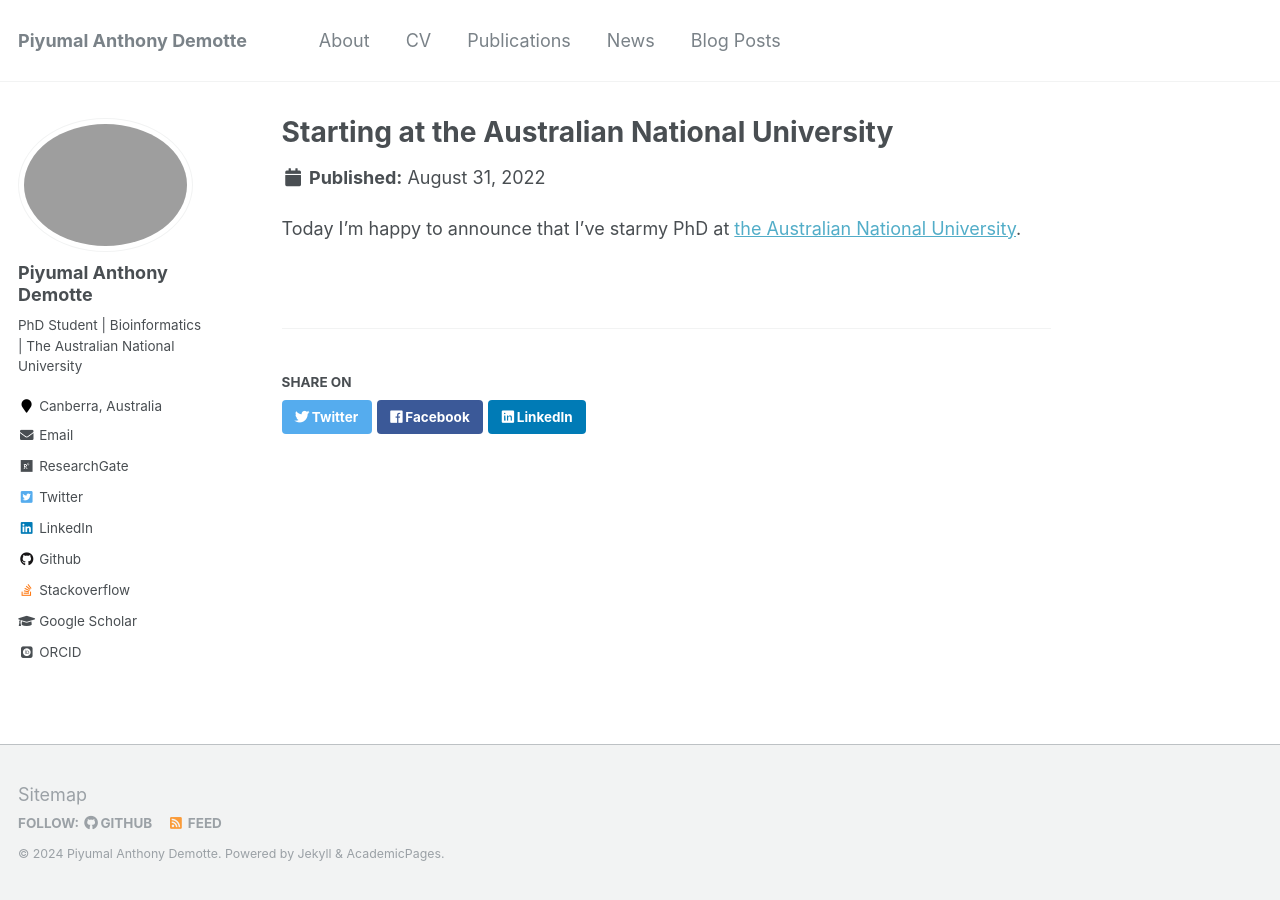
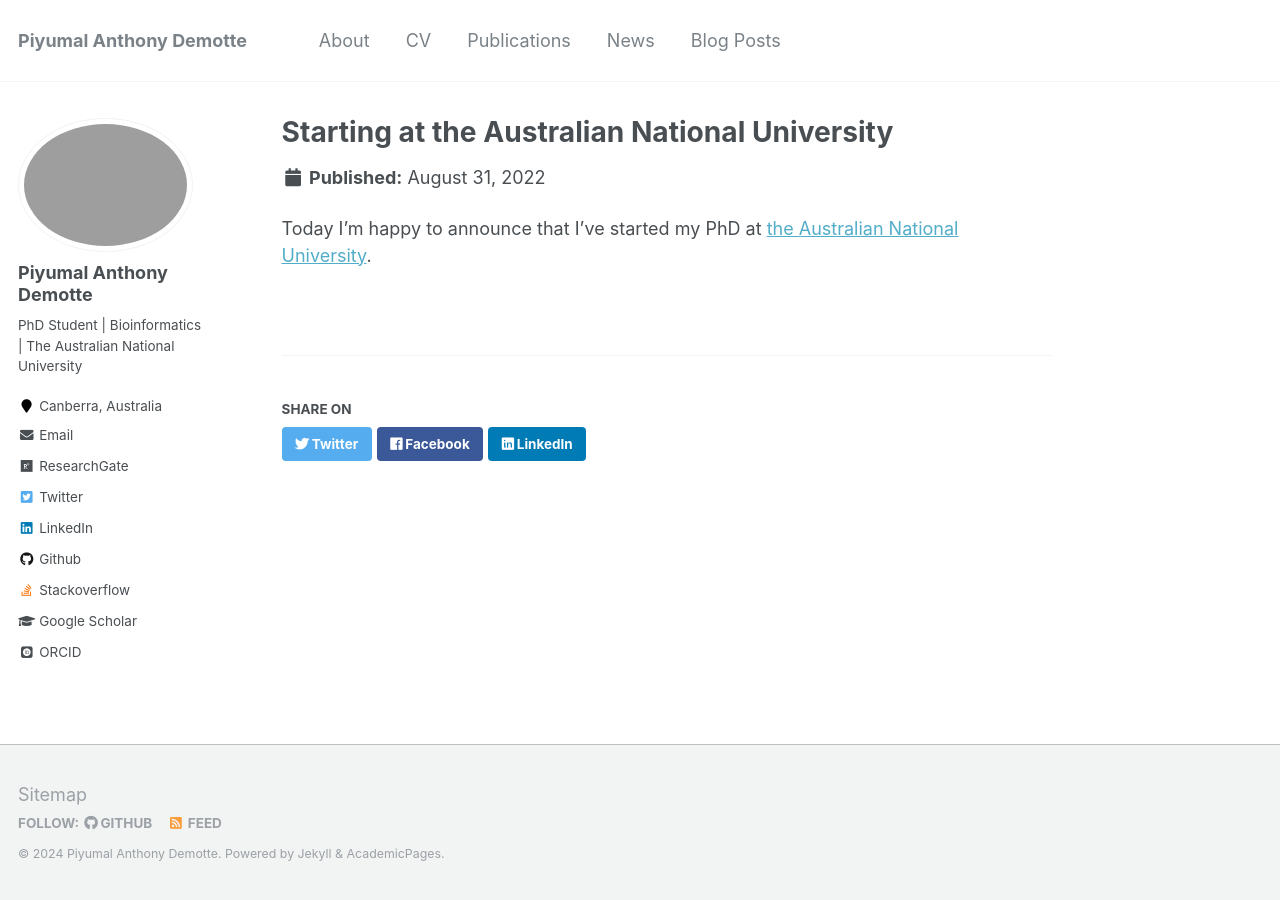
Before and after one commit to piyumalanthony/piyumalanthony.github.io, a Jekyll site: the page built from _portfolio/stating-at-ANU.md, in a window 1280 px wide. Built offline with Jekyll 4.4.1, drawn with Linux system fonts in a browser that asks for light colours; some web fonts are replaced.

Commit message:
Revised news tab.

```diff
--- a/_portfolio/stating-at-ANU.md
+++ b/_portfolio/stating-at-ANU.md
@@ -4,4 +4,4 @@ date: 2022-08-31
 permalink: /news/2022/08/starting-at-ANU/
 ---
 
-Today I'm happy to announce that I've starmy PhD at [the Australian National University](https://www.anu.edu.au/).
+Today I'm happy to announce that I've started my PhD at [the Australian National University](https://www.anu.edu.au/).
```
